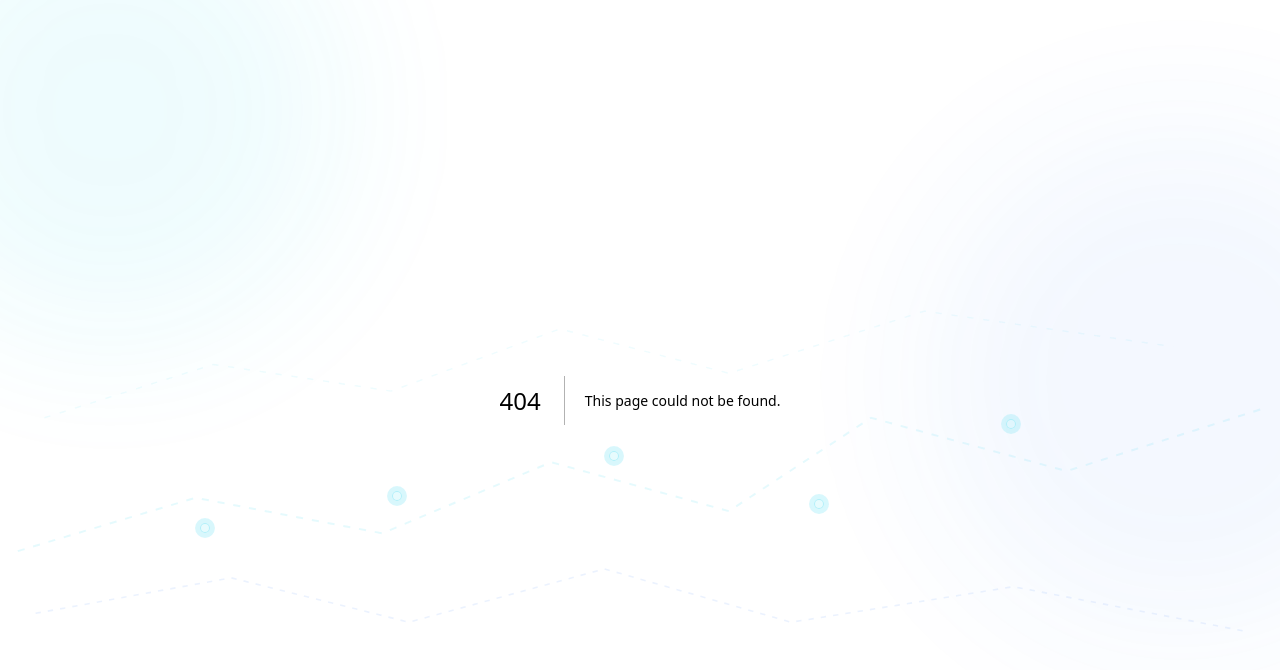
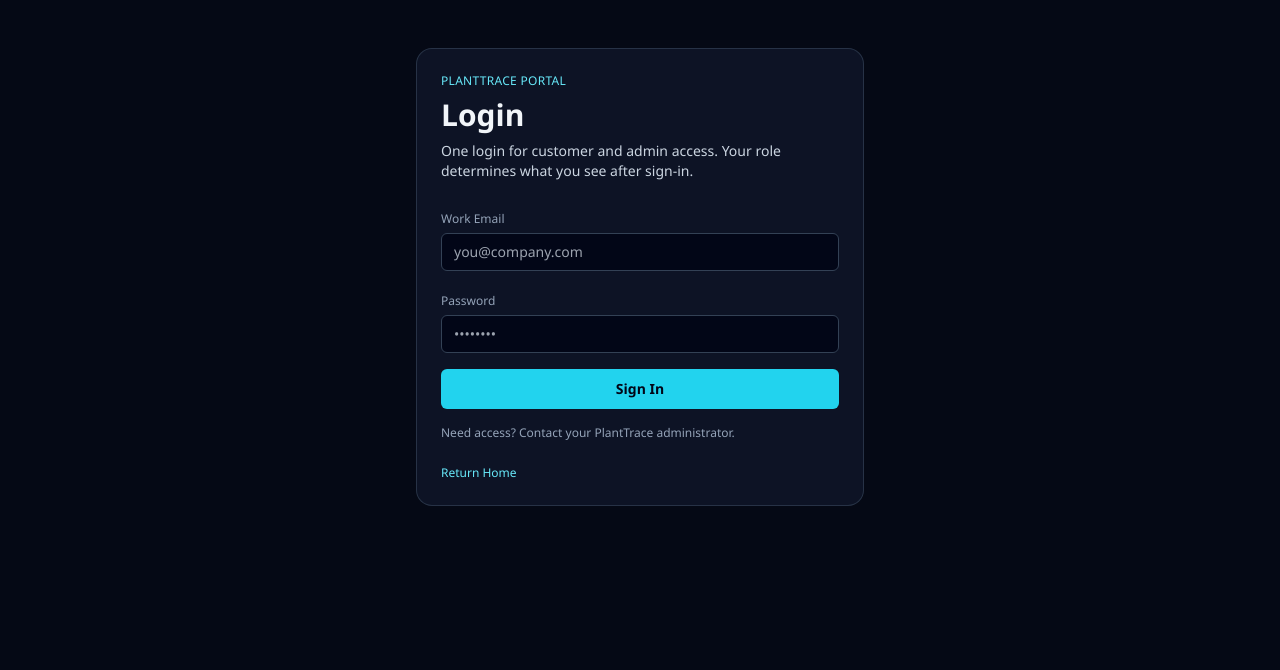
Before and after one commit to toreyjames/ot-asset-canon, a Next.js app: page /login in a window 1280 px wide. Before the commit this address had no page. Shown: the top 670 px of the page. Built offline with nearby package versions, Linux system fonts and the light colour scheme.

Commit message:
Unify login into single shared portal page

```diff
--- a/src/app/login/admin/page.tsx
+++ /dev/null
@@ -1,34 +0,0 @@
-import Link from "next/link";
-
-export default function AdminLoginPage() {
-  return (
-    <div className="min-h-screen bg-[#050915] text-slate-100 px-4 py-12">
-      <div className="max-w-md mx-auto rounded-2xl border border-slate-700/70 bg-slate-900/80 p-6">
-        <div className="text-xs uppercase tracking-wide text-cyan-300">PlantTrace Control</div>
-        <h1 className="mt-2 text-3xl font-semibold">Admin Login</h1>
-        <p className="mt-2 text-sm text-slate-300">For internal operators, delivery leads, and platform admins.</p>
-
-        <form className="mt-6 space-y-4">
-          <label className="block">
-            <span className="text-xs text-slate-400">Admin Email</span>
-            <input type="email" className="mt-1 w-full rounded-md border border-slate-700 bg-slate-950 px-3 py-2 text-sm" placeholder="you@planttrace.io" />
-          </label>
-
-          <label className="block">
-            <span className="text-xs text-slate-400">Password</span>
-            <input type="password" className="mt-1 w-full rounded-md border border-slate-700 bg-slate-950 px-3 py-2 text-sm" placeholder="••••••••" />
-          </label>
-
-          <button type="button" className="w-full rounded-md bg-cyan-400 px-4 py-2.5 text-sm font-semibold text-slate-950 hover:bg-cyan-300">
-            Sign In As Admin
-          </button>
-        </form>
-
-        <div className="mt-4 text-xs text-slate-400">Use your internal credentials and approved access role.</div>
-        <div className="mt-6 text-xs">
-          <Link href="/" className="text-cyan-300 hover:text-cyan-200">Return Home</Link>
-        </div>
-      </div>
-    </div>
-  );
-}
--- a/src/app/login/customer/page.tsx
+++ /dev/null
@@ -1,34 +0,0 @@
-import Link from "next/link";
-
-export default function CustomerLoginPage() {
-  return (
-    <div className="min-h-screen bg-[#050915] text-slate-100 px-4 py-12">
-      <div className="max-w-md mx-auto rounded-2xl border border-slate-700/70 bg-slate-900/80 p-6">
-        <div className="text-xs uppercase tracking-wide text-cyan-300">PlantTrace Portal</div>
-        <h1 className="mt-2 text-3xl font-semibold">Customer Login</h1>
-        <p className="mt-2 text-sm text-slate-300">For plant teams and customer stakeholders.</p>
-
-        <form className="mt-6 space-y-4">
-          <label className="block">
-            <span className="text-xs text-slate-400">Work Email</span>
-            <input type="email" className="mt-1 w-full rounded-md border border-slate-700 bg-slate-950 px-3 py-2 text-sm" placeholder="you@company.com" />
-          </label>
-
-          <label className="block">
-            <span className="text-xs text-slate-400">Password</span>
-            <input type="password" className="mt-1 w-full rounded-md border border-slate-700 bg-slate-950 px-3 py-2 text-sm" placeholder="••••••••" />
-          </label>
-
-          <button type="button" className="w-full rounded-md bg-cyan-400 px-4 py-2.5 text-sm font-semibold text-slate-950 hover:bg-cyan-300">
-            Sign In
-          </button>
-        </form>
-
-        <div className="mt-4 text-xs text-slate-400">Need access? Contact your PlantTrace admin.</div>
-        <div className="mt-6 text-xs">
-          <Link href="/" className="text-cyan-300 hover:text-cyan-200">Return Home</Link>
-        </div>
-      </div>
-    </div>
-  );
-}
--- /dev/null
+++ b/src/app/login/page.tsx
@@ -0,0 +1,49 @@
+import Link from "next/link";
+
+export default function LoginPage() {
+  return (
+    <div className="min-h-screen bg-[#050915] text-slate-100 px-4 py-12">
+      <div className="max-w-md mx-auto rounded-2xl border border-slate-700/70 bg-slate-900/80 p-6">
+        <div className="text-xs uppercase tracking-wide text-cyan-300">PlantTrace Portal</div>
+        <h1 className="mt-2 text-3xl font-semibold">Login</h1>
+        <p className="mt-2 text-sm text-slate-300">
+          One login for customer and admin access. Your role determines what you see after sign-in.
+        </p>
+
+        <form className="mt-6 space-y-4">
+          <label className="block">
+            <span className="text-xs text-slate-400">Work Email</span>
+            <input
+              type="email"
+              className="mt-1 w-full rounded-md border border-slate-700 bg-slate-950 px-3 py-2 text-sm"
+              placeholder="you@company.com"
+            />
+          </label>
+
+          <label className="block">
+            <span className="text-xs text-slate-400">Password</span>
+            <input
+              type="password"
+              className="mt-1 w-full rounded-md border border-slate-700 bg-slate-950 px-3 py-2 text-sm"
+              placeholder="••••••••"
+            />
+          </label>
+
+          <button
+            type="button"
+            className="w-full rounded-md bg-cyan-400 px-4 py-2.5 text-sm font-semibold text-slate-950 hover:bg-cyan-300"
+          >
+            Sign In
+          </button>
+        </form>
+
+        <div className="mt-4 text-xs text-slate-400">Need access? Contact your PlantTrace administrator.</div>
+        <div className="mt-6 text-xs">
+          <Link href="/" className="text-cyan-300 hover:text-cyan-200">
+            Return Home
+          </Link>
+        </div>
+      </div>
+    </div>
+  );
+}
--- a/src/app/page.tsx
+++ b/src/app/page.tsx
@@ -70,11 +70,8 @@ export default function HomePage() {
         <header className="pt-6 flex items-center justify-between">
           <PlantTraceLogo />
           <div className="flex items-center gap-2">
-            <Link href="/login/customer" className="px-3 py-2 text-sm rounded-md border border-slate-700 hover:border-cyan-400/60">
-              Customer Login
-            </Link>
-            <Link href="/login/admin" className="px-3 py-2 text-sm rounded-md border border-slate-700 hover:border-cyan-400/60">
-              Admin Login
+            <Link href="/login" className="px-3 py-2 text-sm rounded-md border border-slate-700 hover:border-cyan-400/60">
+              Login
             </Link>
             <Link href="/framework" className="px-3 py-2 text-sm rounded-md border border-slate-700 hover:border-cyan-400/60">
               Framework
```
